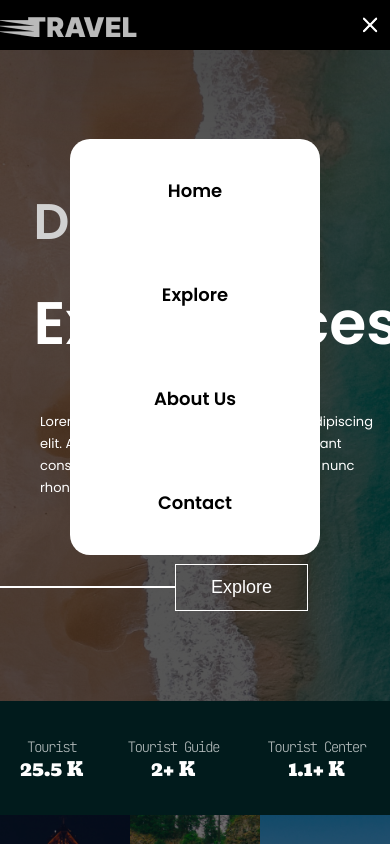
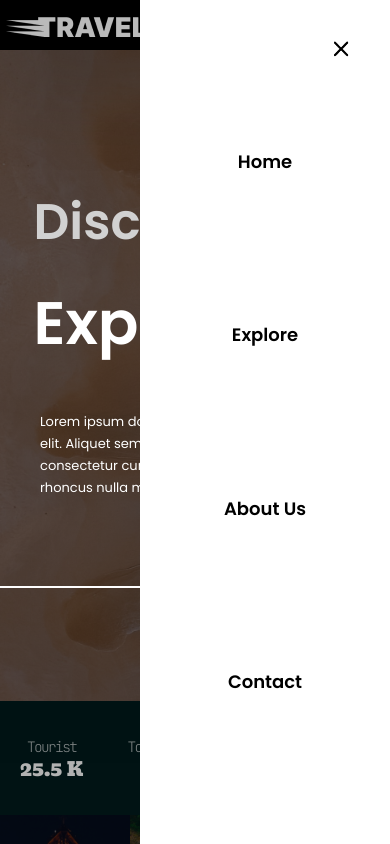
Before and after one commit to ka1x/react-travel-landing-page, a React (Vite) app: page / in a window 390 px wide. Both pictures are taken after a click on the button 369 px from the left and 25 px from the top of the page. Shown: the top 844 px of the page. Built offline with nearby package versions, Linux system fonts and the light colour scheme.

Commit message:
changed navbar style

```diff
--- a/src/components/Navbar.jsx
+++ b/src/components/Navbar.jsx
@@ -11,12 +11,16 @@ class Navbar extends Component {
    };
 
    render() {
-		return (
+      return (<>
+{this.state.clicked ? <> <div className="nav-overlay"></div> </> : <></>}
+
          <nav className={this.state.clicked ? 'nav mobile-opened' : 'nav'}>
+
+
             <img src={logo} alt='TRAVEL' className='nav-logo' />
 
             <ul className='links'>
-					{navLinks.map((link, index) => {
+               {navLinks.map((link) => {
                   return (
                      <li className='links-item' key={link.id}>
                         <a href={`#${link.id}`} className='link' onClick={this.state.clicked ? this.handleClick : null}>
@@ -29,10 +33,23 @@ class Navbar extends Component {
             <a href='#' className='join-link'>
                Join Us
             </a>
-				<button className={this.state.clicked ? 'close-btn' : 'menu-btn'}>
+            {/* <button className={this.state.clicked ? 'close-btn' : 'menu-btn'}>
 					<img src={this.state.clicked ? close : menu} alt='navbar_button' onClick={this.handleClick} />
+				</button> */}
+
+            <button className='menu-btn'>
+               <img src={menu} alt='navbar_button' onClick={this.handleClick} />
             </button>
+
+            {this.state.clicked ? (
+               <button className='close-btn'>
+                  <img src={close} alt='close_button' onClick={this.handleClick} />
+               </button>
+            ) : (
+               <></>
+            )}
          </nav>
+			</>
       );
    }
 }
--- a/src/styles/navbar.css
+++ b/src/styles/navbar.css
@@ -33,8 +33,8 @@
 .nav .links-item {
    transition-property: all;
    display: flex;
-	align-items: center;	border-radius: 45px;
-
+   align-items: center;
+   border-radius: 45px;
 }
 
 .nav .links-item:hover {
@@ -56,7 +56,8 @@
    cursor: pointer;
 }
 
-.menu-btn, .close-btn {
+.menu-btn,
+.close-btn {
    display: none;
 }
 
@@ -73,6 +74,16 @@
    vertical-align: middle;
 }
 
+.nav-overlay {
+   position: absolute;
+   content: '';
+   background: rgba(0, 0, 0, 0.3);
+   top: 0;
+   left: 0;
+   z-index: 3;
+   height: 100%;
+   width: 100%;
+}
 
 @media screen and (max-width: 1250px) {
    .nav .links,
@@ -82,17 +93,23 @@
 
    .mobile-opened .links {
       display: flex;
+      justify-content: space-evenly;
+      align-items: center;
+      padding-inline-start: 0;
+      background: white;
+      border-radius: 0;
       flex-direction: column;
-		align-items: center;
       position: absolute;
+      right: 0;
+      top: 0;
+      height: 100vh;
       animation: moveLeft 0.4s;
-		margin-top: 33vh;
-		background: none;
+      /* padding: 100px 0; */
+      gap: unset;
    }
+
    .mobile-opened .links-item {
-		min-width: 400px;
-		padding: 40px 0;
-		background: #ffffff;
+      min-width: 350px;
       color: black;
       font-weight: 600;
       font-size: 18px;
@@ -100,22 +117,27 @@
       justify-content: center;
       border-radius: 0;
    }
-	.mobile-opened .links-item:nth-child(1) {
-		border-radius: 20px 20px 0 0;
-	}
-	.mobile-opened .links-item:last-child {
-		border-radius: 0 0 20px 20px;
+
+   .mobile-opened .links-item:hover {
+      height: unset;
    }
 
-	.mobile-opened .link {
-		padding: 0;
-	}
-	.links-item:hover {
-		border-radius: 0;
+   .menu-btn,
+   .close-btn {
+      display: block;
    }
 
-	.menu-btn,.close-btn {
-		display: block;
+   .mobile-opened .menu-btn {
+      pointer-events: none;
+   }
+
+   .close-btn {
+      filter: brightness(0);
+      z-index: 100;
+      position: absolute;
+      top: 0;
+      right: 0;
+      margin: 1.5rem;
    }
 
    .nav {
--- a/src/styles/packagecard.css
+++ b/src/styles/packagecard.css
@@ -1,8 +1,6 @@
 .card {
 	display: flex;
-	/* justify-content: space-around; */
 	justify-content: center;
-	/* padding: 100px 69px; */
 	padding: 80px 0;
 }
 
@@ -53,7 +51,6 @@
 	font-size: 16px;
 	font-weight: 300;
 	line-height: 28px;
-	/* identical to box height */
 	margin: 10px;
 	letter-spacing: 0.01em;
 
@@ -103,7 +100,6 @@
 	}
 	.card-body {
 		scale: 1;
-		/* margin: 0 60px; */
 	}
 }
 
```
Lines whose indentation alone changed are shown as unchanged.
